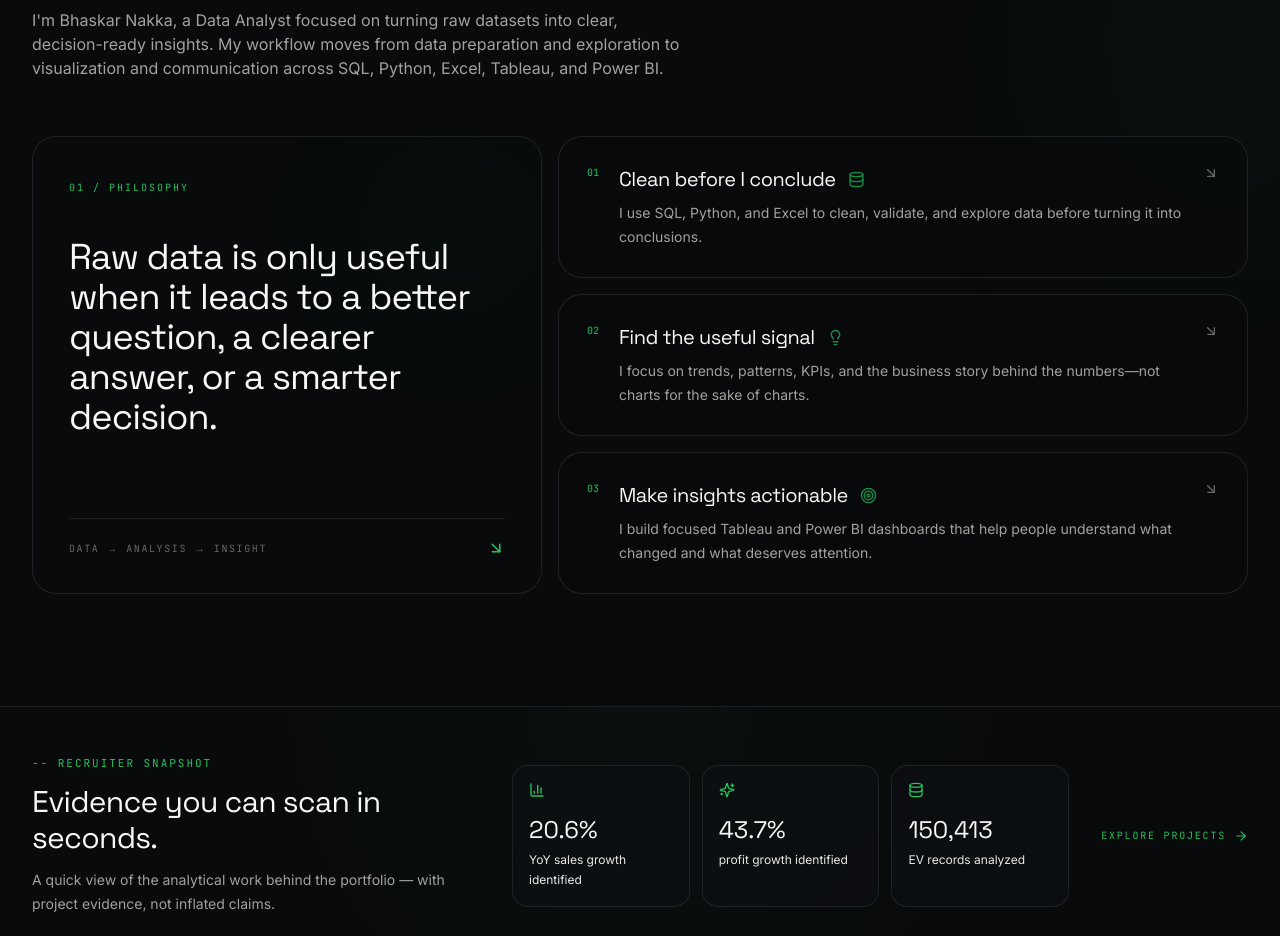
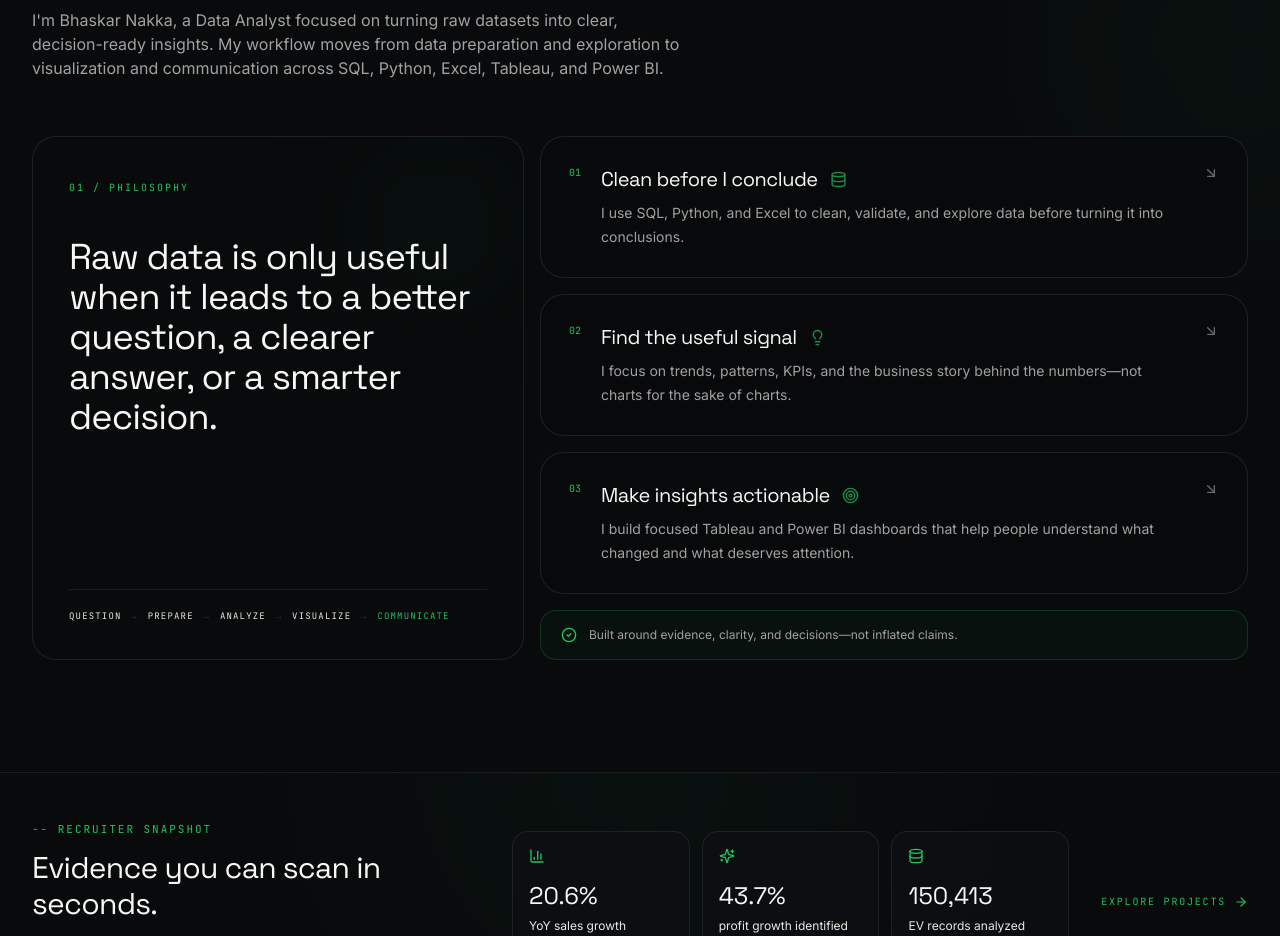
Before and after one commit to bhaskar-nb/portfolio, a Next.js app: page / in a window 1280 px wide. Shown: the part 1240-2176 px from the top of the page. Built offline with nearby package versions, Linux system fonts and the light colour scheme.

Commit message:
Upgrade about section storytelling

```diff
--- a/components/About.tsx
+++ b/components/About.tsx
@@ -1,7 +1,7 @@
 "use client";
 
 import { motion } from "framer-motion";
-import { Database, Lightbulb, Target, ArrowDownRight } from "lucide-react";
+import { Database, Lightbulb, Target, ArrowDownRight, CheckCircle2 } from "lucide-react";
 import { profile } from "@/lib/data";
 import SectionHeading from "@/components/SectionHeading";
 
@@ -11,13 +11,16 @@ const highlights = [
   { icon: Target, number: "03", title: "Make insights actionable", detail: "I build focused Tableau and Power BI dashboards that help people understand what changed and what deserves attention." },
 ];
 
+const workflow = ["Question", "Prepare", "Analyze", "Visualize", "Communicate"];
+
 export default function About() {
   return (
     <section id="about" className="relative overflow-hidden border-t border-base-500/60 py-28">
       <div className="pointer-events-none absolute -right-40 top-20 h-96 w-96 rounded-full bg-gold/5 blur-[120px]" />
       <div className="relative mx-auto max-w-7xl px-4 sm:px-6 lg:px-8">
         <SectionHeading eyebrow="-- about / approach" title="I care about what the data means, not just how it looks." description={`I'm ${profile.name}, a Data Analyst focused on turning raw datasets into clear, decision-ready insights. My workflow moves from data preparation and exploration to visualization and communication across SQL, Python, Excel, Tableau, and Power BI.`} />
-        <div className="mt-14 grid gap-4 lg:grid-cols-[0.85fr_1.15fr]">
+
+        <div className="mt-14 grid gap-4 lg:grid-cols-[0.82fr_1.18fr]">
           <motion.div initial={{ opacity: 0, x: -24 }} whileInView={{ opacity: 1, x: 0 }} viewport={{ once: true, margin: "-70px" }} transition={{ duration: 0.6 }} className="relative overflow-hidden rounded-3xl border border-base-500/80 bg-base-800/70 p-7 sm:p-9">
             <div className="absolute right-0 top-0 h-44 w-44 rounded-full bg-gold/5 blur-3xl" />
             <div className="relative flex h-full flex-col justify-between">
@@ -25,17 +28,23 @@ export default function About() {
                 <span className="font-mono text-[10px] uppercase tracking-[0.2em] text-gold">01 / philosophy</span>
                 <p className="mt-10 max-w-md font-display text-3xl leading-tight tracking-tight text-ink-100 sm:text-4xl">Raw data is only useful when it leads to a better question, a clearer answer, or a smarter decision.</p>
               </div>
-              <div className="mt-12 flex items-center justify-between border-t border-base-500/70 pt-5"><span className="font-mono text-[10px] uppercase tracking-[0.16em] text-ink-600">data → analysis → insight</span><ArrowDownRight size={18} className="text-gold" /></div>
+              <div className="mt-12 border-t border-base-500/70 pt-5">
+                <div className="flex flex-wrap gap-x-2 gap-y-2 font-mono text-[9px] uppercase tracking-[0.13em] text-ink-500">
+                  {workflow.map((step, i) => <span key={step} className="flex items-center gap-2"><span className={i === workflow.length - 1 ? "text-gold" : ""}>{step}</span>{i < workflow.length - 1 && <span className="text-base-400">→</span>}</span>)}
+                </div>
+              </div>
             </div>
           </motion.div>
+
           <div className="grid gap-4">
             {highlights.map((h, i) => (
               <motion.div key={h.title} initial={{ opacity: 0, y: 18 }} whileInView={{ opacity: 1, y: 0 }} viewport={{ once: true, margin: "-60px" }} transition={{ duration: 0.5, delay: i * 0.08 }} className="group grid grid-cols-[auto_1fr_auto] items-start gap-5 rounded-3xl border border-base-500/80 bg-base-800/55 p-6 transition-all duration-300 hover:-translate-y-1 hover:border-gold/40 hover:bg-base-700/70 sm:p-7">
                 <span className="font-mono text-[10px] text-gold">{h.number}</span>
-                <div><div className="flex items-center gap-3"><h3 className="font-display text-xl text-ink-100">{h.title}</h3><h.icon size={17} className="text-gold opacity-70 transition-transform group-hover:scale-110" /></div><p className="mt-2 max-w-xl text-sm leading-6 text-ink-400">{h.detail}</p></div>
-                <ArrowDownRight size={16} className="text-ink-600 transition-all group-hover:translate-x-1 group-hover:translate-y-1 group-hover:text-gold" />
+                <div><div className="flex items-center gap-3"><h3 className="font-display text-xl text-ink-100">{h.title}</h3><h.icon size={17} className="text-gold opacity-70 transition-transform group-hover:scale-110" aria-hidden="true" /></div><p className="mt-2 max-w-xl text-sm leading-6 text-ink-400">{h.detail}</p></div>
+                <ArrowDownRight size={16} className="text-ink-600 transition-all group-hover:translate-x-1 group-hover:translate-y-1 group-hover:text-gold" aria-hidden="true" />
               </motion.div>
             ))}
+            <div className="flex items-center gap-3 rounded-2xl border border-gold/20 bg-gold/[0.04] px-5 py-4 text-xs text-ink-400"><CheckCircle2 size={16} className="shrink-0 text-gold" aria-hidden="true" /><span>Built around evidence, clarity, and decisions—not inflated claims.</span></div>
           </div>
         </div>
       </div>
```
